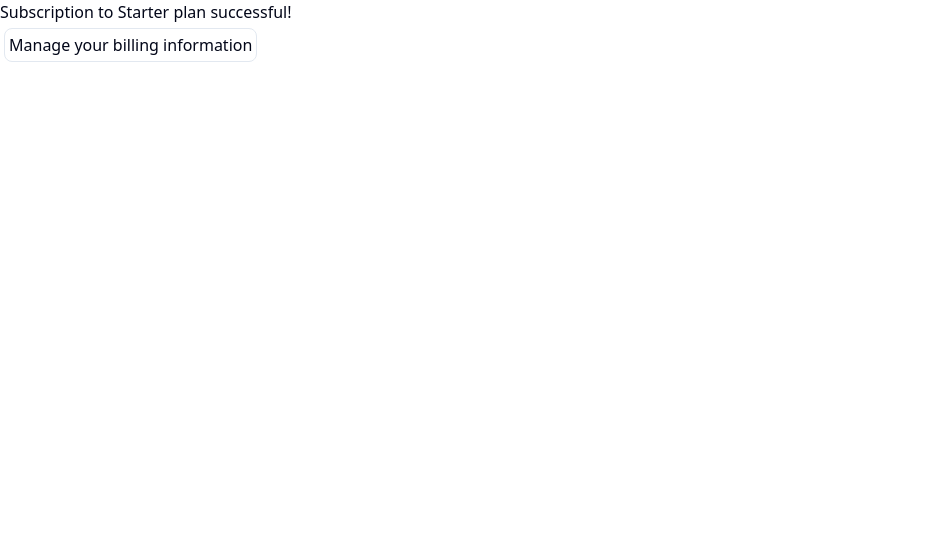
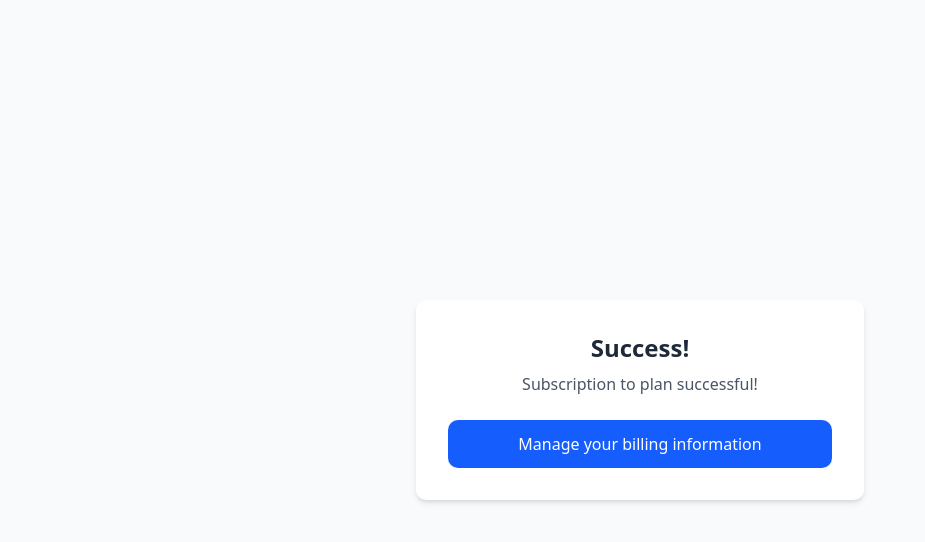
Before and after one commit to ojasvasurawat/NewsAggregatorFrontend, a React (Vite) app: page /success in a window 1280 px wide. Shown: the top 542 px of the page, without its empty margins (0-925 px from the left). Built offline with nearby package versions, Linux system fonts and the light colour scheme.

Commit message:
taking changes

```diff
--- a/src/Pages/Success.jsx
+++ b/src/Pages/Success.jsx
@@ -1,17 +1,17 @@
 import axios from "axios"
 import { useEffect } from "react";
-export default function Success(){
+export default function Success() {
 
-useEffect( () => {
+  useEffect(() => {
     let searchParams = new URLSearchParams(window.location.search);
     if (searchParams.has('session_id')) {
       const session_id = searchParams.get('session_id');
       console.log(session_id);
       document.getElementById('session-id').setAttribute('value', session_id);
     }
-  },[]);
+  }, []);
 
-        const handleBilling = async ()=>{
+  const handleBilling = async () => {
 
     const old_session_id = document.getElementById("session-id").value;
     const session_id = old_session_id.replace(/\//g, '');
@@ -22,7 +22,7 @@ useEffect( () => {
     }
 
 
-                await axios.post("http://localhost:4242/billing/create-portal-session",{
+    await axios.post("http://localhost:4242/billing/create-portal-session", {
       session_id,
     }).then(function (response) {
       // console.log(response);
@@ -31,15 +31,23 @@ useEffect( () => {
 
   }
 
-    return(<>
-    <section>
-    <div class="product Box-root">
-      <div class="description Box-root">
-        <h3>Subscription to Starter plan successful!</h3>
+  return (<>
+    <section className="min-h-screen flex items-center justify-center bg-gray-50 px-4">
+      <div className="bg-white shadow-md rounded-lg p-8 max-w-md w-full text-center">
+        <h2 className="text-2xl font-bold text-gray-800 mb-2">Success!</h2>
+        <p className="text-gray-600 mb-6">
+          Subscription to plan successful!
+        </p>
+        <input type="hidden" id="session-id" name="session_id" value="" />
+        <button
+          onClick={handleBilling}
+          id="checkout-and-portal-button"
+          type="submit"
+          className="w-full py-3 px-4 bg-blue-600 hover:bg-blue-900 text-white font-medium rounded-lg transition duration-200 "
+        >
+          Manage your billing information
+        </button>
       </div>
-    </div>
-      <input type="hidden" id="session-id" name="session_id" value="" />
-      <button id="checkout-and-portal-button" type="submit" onClick={handleBilling} className="m-1 p-1 border rounded-md ">Manage your billing information</button>
     </section>
   </>)
 }
```
Lines whose indentation alone changed are shown as unchanged.
